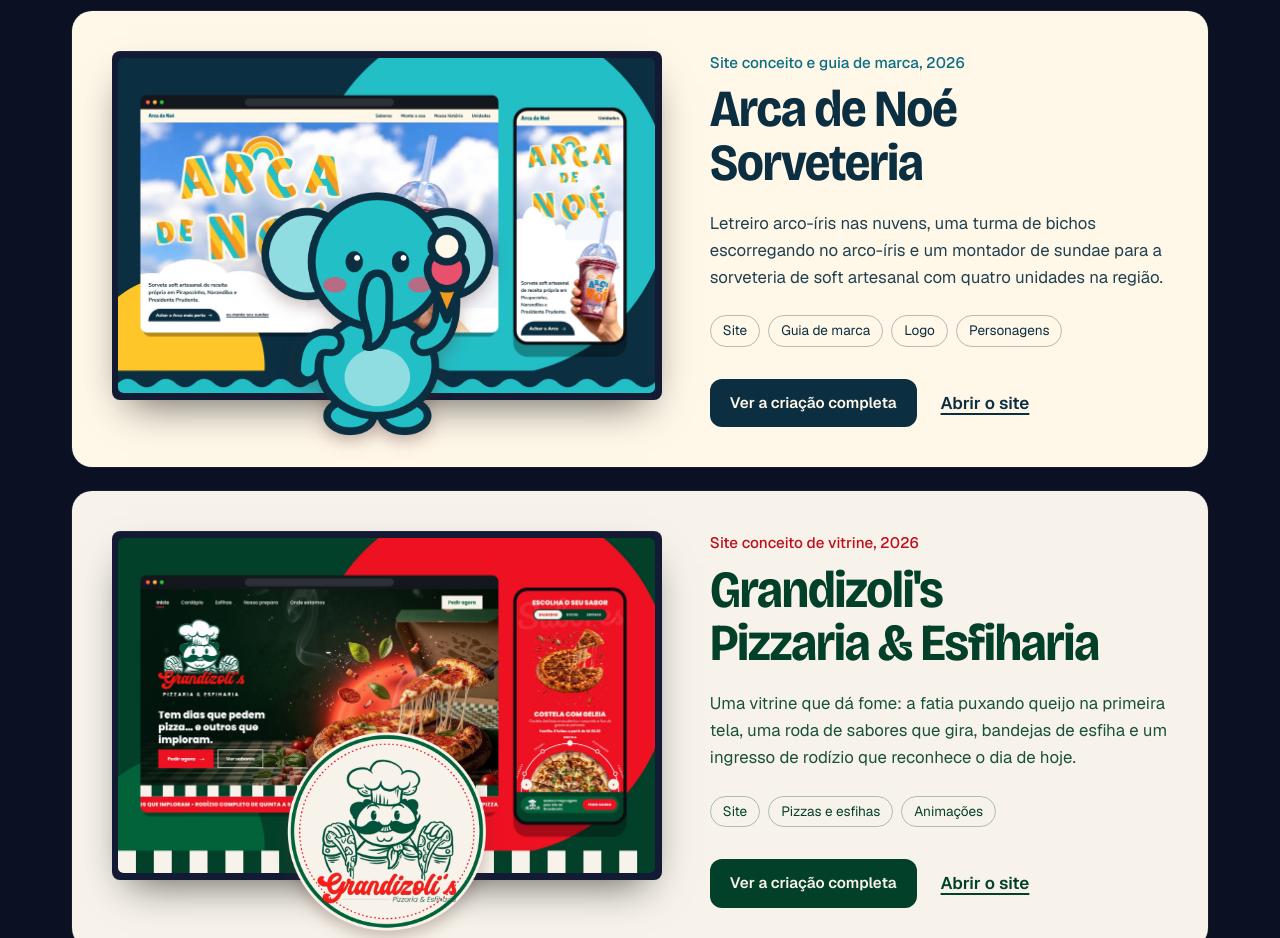
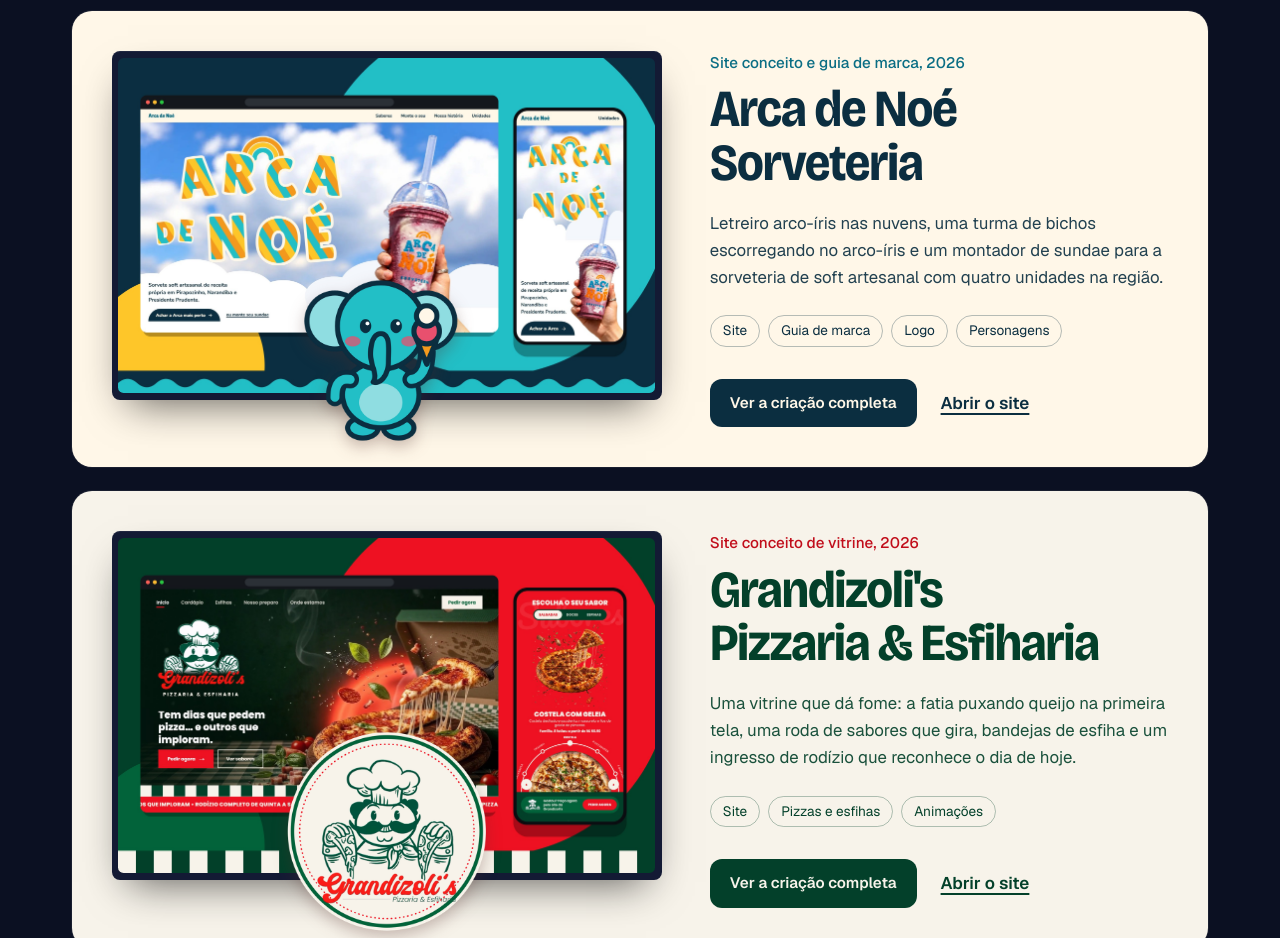
Before and after one commit to jaoportugaDEV/portfolio-joao-gregorio, a Next.js app: page / in a window 1280 px wide. Shown: the part 2760-3698 px from the top of the page. Built offline with nearby package versions, Linux system fonts and the light colour scheme.

Commit message:
Arca de Noé: elefante menor no card

```diff
--- a/src/data/projects/arca-de-noe.ts
+++ b/src/data/projects/arca-de-noe.ts
@@ -31,7 +31,7 @@
   cover: tela("site-desktop.jpg", "Primeira tela do site da Arca de Noé, com o letreiro ARCA DE NOÉ em listras de arco-íris sobre o céu e a mão levantando um milkshake de açaí"),
   coverPhone: img("site-celular.jpg", "Site da Arca de Noé aberto no celular", 780, 1688),
   showcase: img("site-desktop-capa.jpg", "O site da Arca de Noé num notebook e num celular, sobre o azul e o turquesa da marca", 2160, 1350),
-  sticker: bicho("turma-elefante.png", "Elefante da Turma da Arca com um sorvete na mão"),
+  sticker: bicho("turma-elefante-card.png", "Elefante da Turma da Arca com um sorvete na mão"),
   deliverables: ["Site", "Guia de marca", "Logo", "Personagens"],
   theme: {
     bg: "#FFF7E8",
```
Also changed, not shown: public/projetos/arca-de-noe/turma-elefante-card.png (added).
